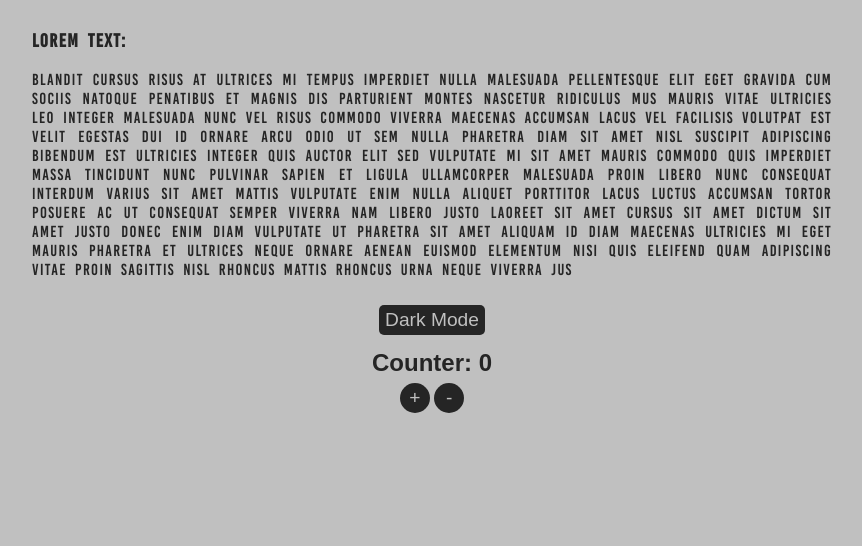
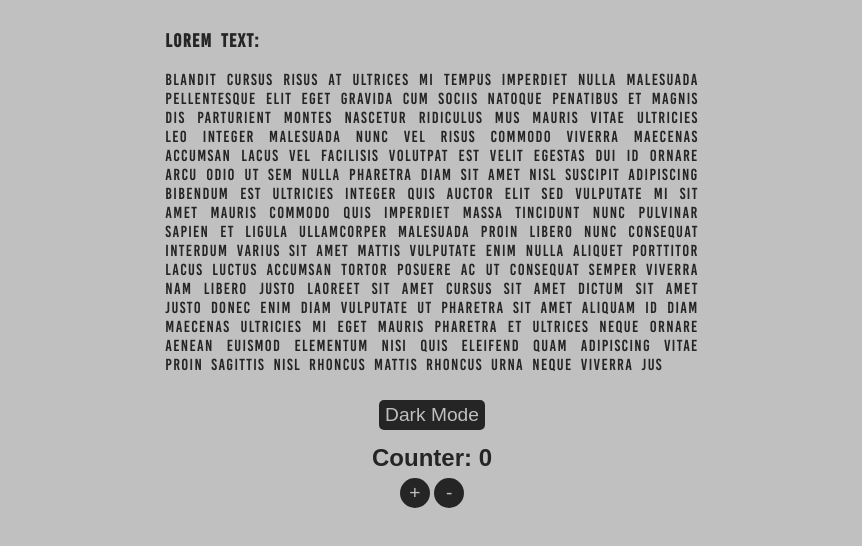
Before and after one commit to waqas-ahmd/my-react-app-001, a React (Create React App) app: page / in a window 1280 px wide. Shown: the top 546 px of the page, without its empty margins (208-1070 px from the left). Built offline with nearby package versions, Linux system fonts and the light colour scheme.

Commit message:
another commit

```diff
--- a/src/index.css
+++ b/src/index.css
@@ -48,7 +48,7 @@ code {
 .space{
   margin: auto;
   min-width: 40%;
-  max-width: 600pt;
+  max-width: 400pt;
   padding: 10px;
   text-align: justify;
   font-family: bebas;
```
